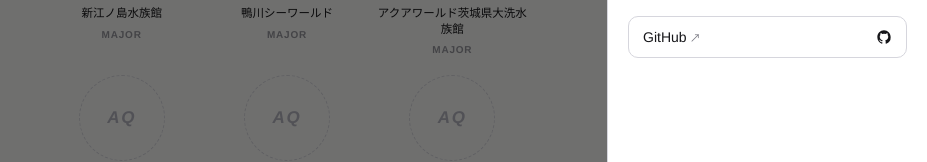
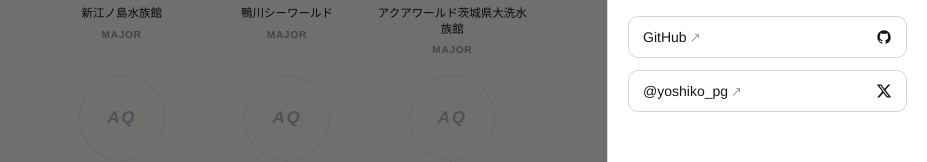
Before and after one commit to yoshiko-pg/ponkan, a React (Vite) app: page / in a window 1280 px wide. Both pictures are taken after a click on the button "メニューを開く". Shown: the part 592-754 px from the top of the page, without its empty margins (353-1280 px from the left). Built offline with nearby package versions, Linux system fonts and the light colour scheme.

Commit message:
サイドバーのGitHub下にXへのリンクを追加
Co-Authored-By: Claude Fable 5 <noreply@anthropic.com>

```diff
--- a/src/components/Sidebar.tsx
+++ b/src/components/Sidebar.tsx
@@ -167,6 +167,26 @@ export function Sidebar({
               <path d="M12 2C6.48 2 2 6.58 2 12.25c0 4.53 2.87 8.37 6.84 9.72.5.1.68-.22.68-.49 0-.24-.01-.87-.01-1.7-2.78.62-3.37-1.37-3.37-1.37-.45-1.18-1.11-1.5-1.11-1.5-.91-.63.07-.62.07-.62 1 .07 1.53 1.06 1.53 1.06.9 1.57 2.35 1.12 2.92.85.09-.66.35-1.12.63-1.37-2.22-.26-4.56-1.14-4.56-5.07 0-1.12.39-2.03 1.03-2.75-.1-.26-.45-1.3.1-2.7 0 0 .84-.28 2.75 1.05a9.36 9.36 0 0 1 5 0c1.91-1.33 2.75-1.05 2.75-1.05.55 1.4.2 2.44.1 2.7.64.72 1.03 1.63 1.03 2.75 0 3.94-2.34 4.8-4.57 5.06.36.32.68.94.68 1.9 0 1.37-.01 2.47-.01 2.81 0 .27.18.6.69.49A10.02 10.02 0 0 0 22 12.25C22 6.58 17.52 2 12 2z" />
             </svg>
           </a>
+          <a
+            className="menu-row menu-link"
+            href="https://x.com/yoshiko_pg"
+            target="_blank"
+            rel="noreferrer"
+          >
+            <span>
+              @yoshiko_pg
+              <span className="expo-title-arrow"> ↗</span>
+            </span>
+            <svg
+              width="16"
+              height="16"
+              viewBox="0 0 24 24"
+              fill="currentColor"
+              aria-hidden="true"
+            >
+              <path d="M18.24 2.25h3.31l-7.23 8.26 8.5 11.24h-6.66l-5.21-6.82-5.97 6.82H1.67l7.73-8.84L1.25 2.25h6.83l4.71 6.23 5.45-6.23zm-1.16 17.52h1.83L7.08 4.13H5.12l11.96 15.64z" />
+            </svg>
+          </a>
         </section>
       </aside>
     </div>
```
